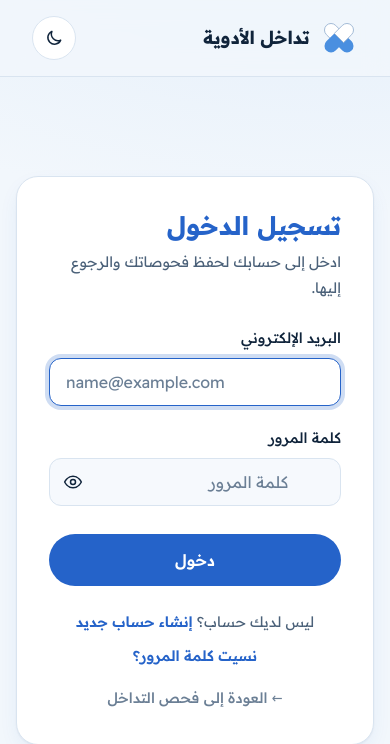
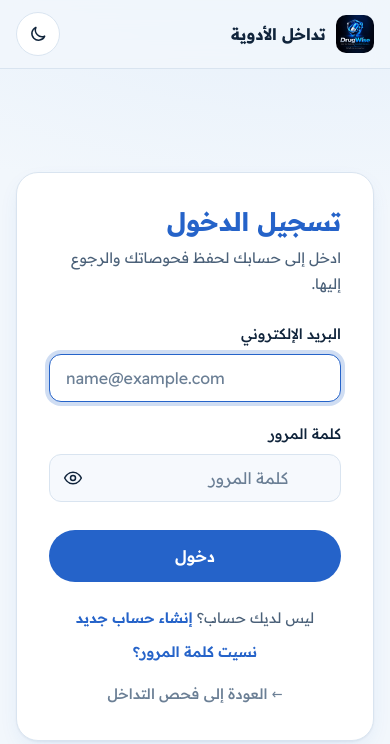
Before and after one commit to muzdalifahabdow5-web/drugsinteraction, a Flask app: page /login in a window 390 px wide. Shown: the top 744 px of the page. Run offline with Flask 3, Linux system fonts and the light colour scheme.

Commit message:
تحديث اللوغو وإصلاحات الواجهة

```diff
--- a/templates/login.html
+++ b/templates/login.html
@@ -88,7 +88,12 @@
 
     .topbar { display: flex; justify-content: space-between; align-items: center; padding: 1rem 2rem; border-bottom: 1px solid var(--border); background: color-mix(in srgb, var(--bg) 82%, transparent); backdrop-filter: blur(12px); }
     .brand { display: inline-flex; align-items: center; gap: .65rem; font-weight: 700; font-size: 1.125rem; color: var(--text); text-decoration: none; }
-    .brand svg { width: 38px; height: 38px; flex: none; }
+    .brand-logo { width: 46px; height: 46px; border-radius: 12px; object-fit: cover; flex: none; display: block; }
+    @media (max-width: 600px) {
+      .topbar { padding: .75rem 1rem; }
+      .brand-logo { width: 38px; height: 38px; border-radius: 10px; }
+      .brand { font-size: 1rem; }
+    }
 
     .icon-btn { cursor: pointer; width: 44px; height: 44px; border-radius: 50%; border: 1.5px solid var(--border); background: var(--surface); color: var(--text); display: grid; place-items: center; transition: all .15s var(--ease); }
     .icon-btn:hover { border-color: var(--primary); background: var(--primary-soft); }
@@ -148,18 +153,7 @@
 <body>
   <header class="topbar">
     <a class="brand" href="{{ url_for('index') }}">
-      <svg viewBox="0 0 64 64" aria-hidden="true">
-        <g transform="translate(32 32)">
-          <g transform="rotate(45)">
-            <path d="M0 -11H-19A11 11 0 0 0 -19 11H0Z" fill="#fff" stroke="#9DB6D4" stroke-width="1.5"/>
-            <path d="M0 -11H19A11 11 0 0 1 19 11H0Z" fill="#4A8FE0"/>
-          </g>
-          <g transform="rotate(-45)">
-            <path d="M0 -11H-19A11 11 0 0 0 -19 11H0Z" fill="#4A8FE0"/>
-            <path d="M0 -11H19A11 11 0 0 1 19 11H0Z" fill="#fff" stroke="#9DB6D4" stroke-width="1.5"/>
-          </g>
-        </g>
-      </svg>
+      <img class="brand-logo" src="{{ url_for('static', filename='logo.jpg') }}" alt="DrugWise">
       تداخل الأدوية
     </a>
     <button class="icon-btn" id="theme-toggle" type="button" aria-label="تبديل الوضع الليلي" aria-pressed="false">
```
